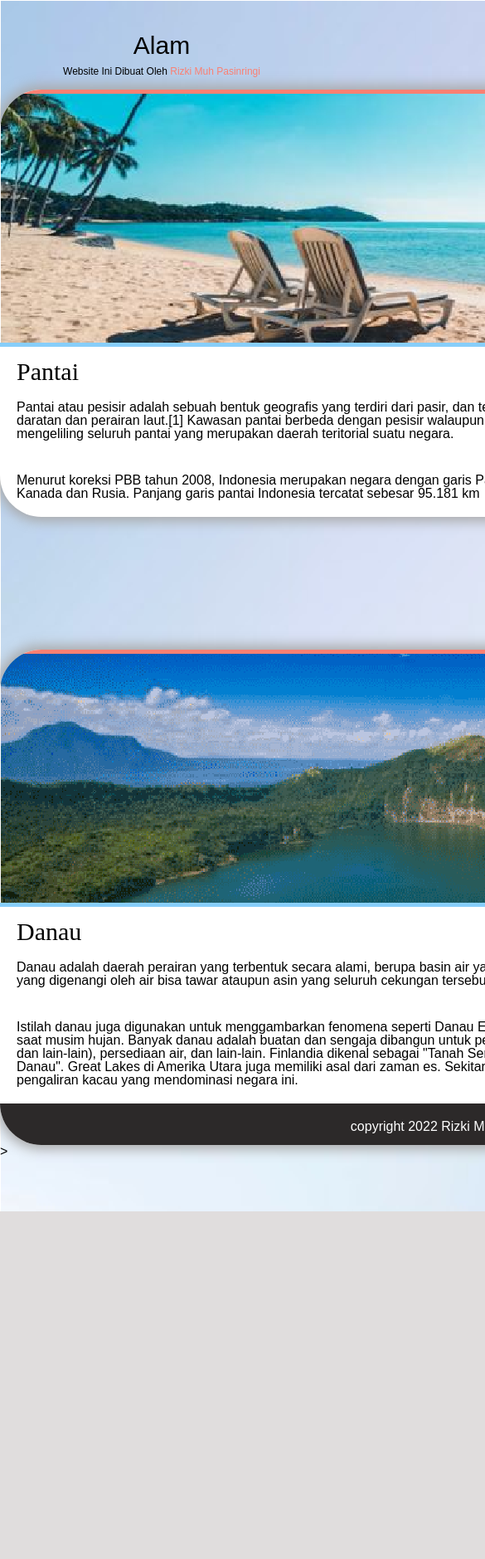
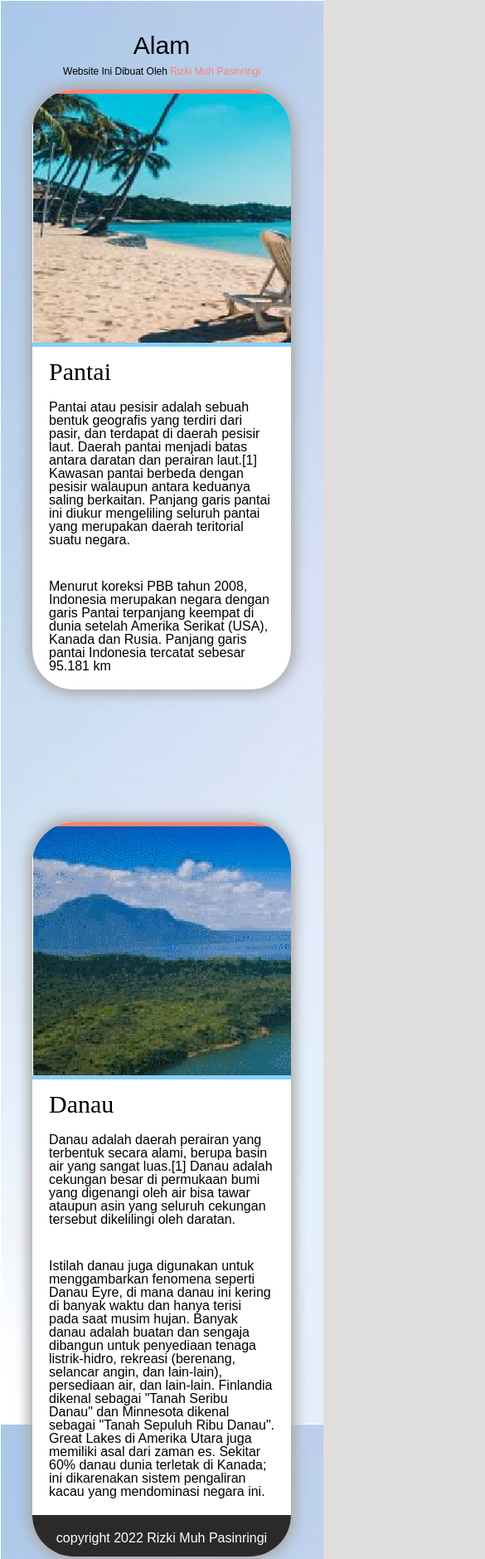
Before and after one commit to rizkimuharrampasinringi/my-first-website, a plain HTML site: page index.html in a window 390 px wide. Shown: the top 1879 px of the page at 83% size, 585 px wide, since content can reach past the window. Before the commit the page ends 1460 px from the top, so only its background shows below. Drawn offline with Linux system fonts and the light colour scheme.

Commit message:
responsive width

```diff
--- a/style.css
+++ b/style.css
@@ -157,7 +157,7 @@ body {
 }
 
 .kotak1 {
-  width: 1100px;
+  width: 80%;
   margin: auto;
   background-color: #fff;
 }
@@ -194,7 +194,7 @@ body {
 }
 
 .kotak2 {
-  width: 1100px;
+  width: 80%;
   margin: auto;
   background-color: #fff;
 }
```
